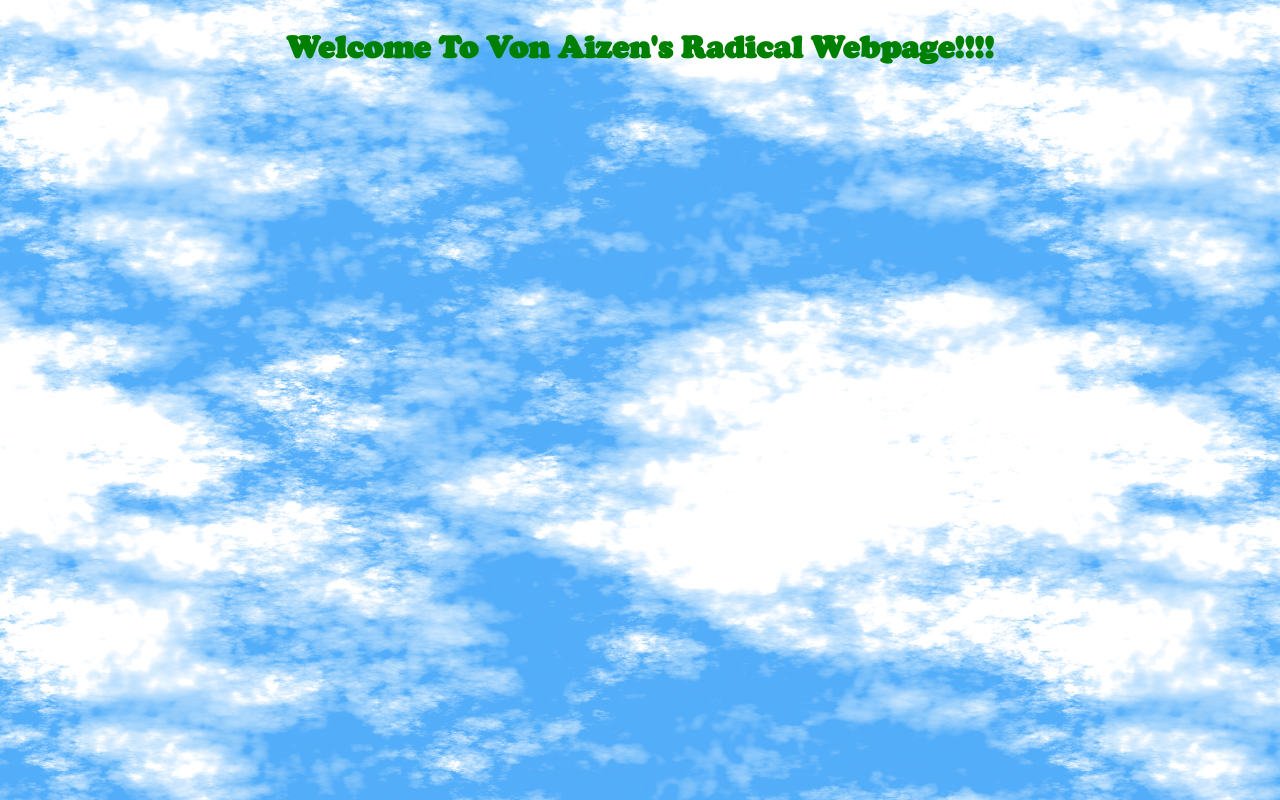
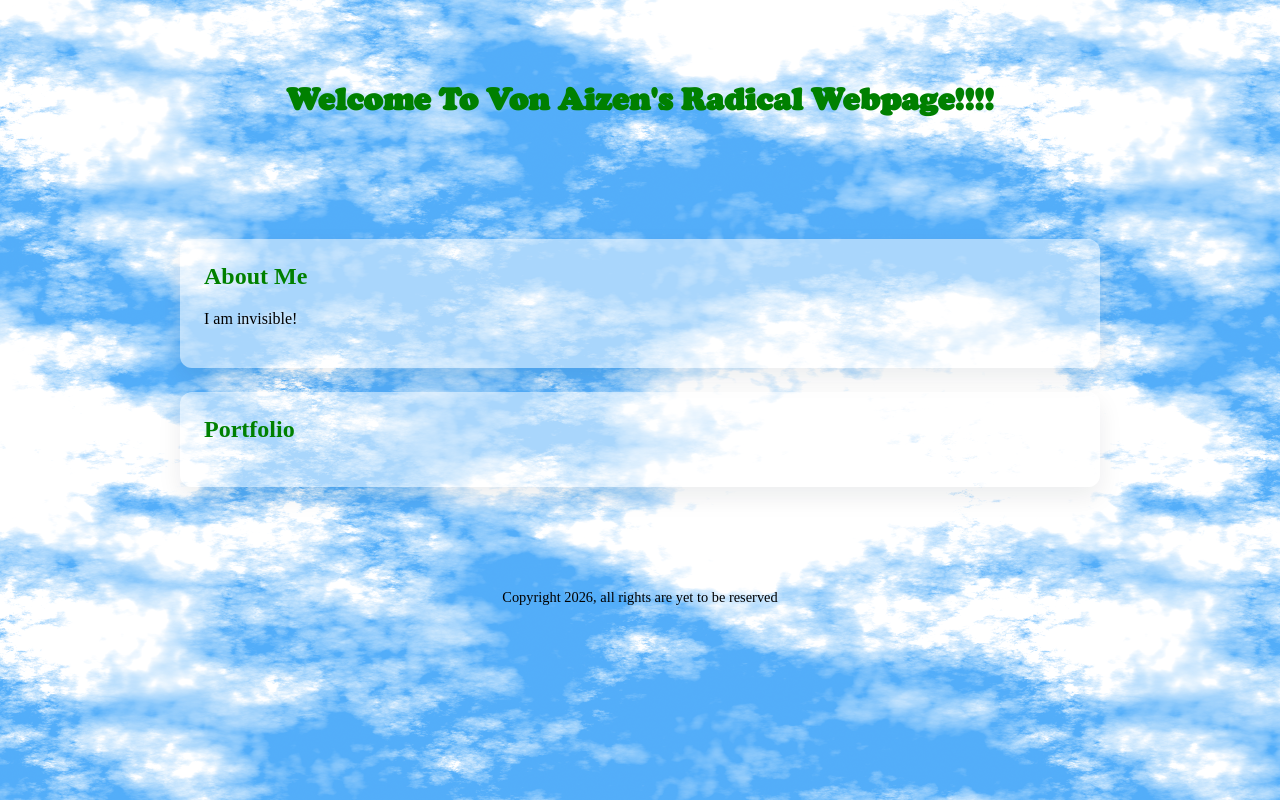
Before and after one commit to TheRoadstr/theroadstr.github.io, a plain HTML site: page index.html in a window 1280 px wide. Drawn offline with Linux system fonts and the light colour scheme.

Commit message:
added basic structure and styling

```diff
--- a/index.html
+++ b/index.html
@@ -2,12 +2,26 @@
 <html lang="en">
 	<head>
 		<meta charset="UTF-8">
-		<title>My Page</title>
-		<link rel="stylesheet" href="style.css"
+		<title>Von's Superb Website!</title>
+		<link rel="stylesheet" href="style.css">
 	</head>
 	<body>
 		<header>
 			<h1>Welcome To Von Aizen's Radical Webpage!!!!</h1>
 		</header>
+		<main>
+			<section>
+				<h2>About Me</h2>
+				<p>I am invisible!</p>
+			</section>
+			<section>
+				<h2>Portfolio</h2>
+				<ul>
+				</ul>
+			</section>
+		</main>
+		<footer>
+			<p>Copyright 2026, all rights are yet to be reserved</p>
+		</footer>
 	</body>
 </html>
--- a/style.css
+++ b/style.css
@@ -5,17 +5,43 @@
 	font-style: normal;
 }
 
-header {
-	display: flex;
-	justify-content: center;
-	align-items: center;
+* {
+	box-sizing: border-box;
 }
 
 body {
 	background-image: url("images/Bumpy_Sky-Blue_04-1024x512.png");
+	margin: 0;
 }
 
-h1 {
+header {
 	font-family: "Cooper Black", serif;
 	color: green;
+	padding: 60px 20px;
+	text-align: center;
 }
+
+main {
+	max-width: 960px;
+	margin: 0 auto;
+	padding: 40px 20px;
+}
+
+section {
+	background: rgba(255, 255, 255, 0.5);
+	border-radius: 12px;
+	padding: 24px;
+	margin-bottom: 24px;
+	box-shadow: 0 10px 25px rgba(15, 23, 42, 0.08);
+}
+
+section h2 {
+	margin-top: 0;
+	color: green;
+}
+
+footer {
+	padding: 24px;
+	text-align: center;
+	font-size: 0.9rem;
+}
```
